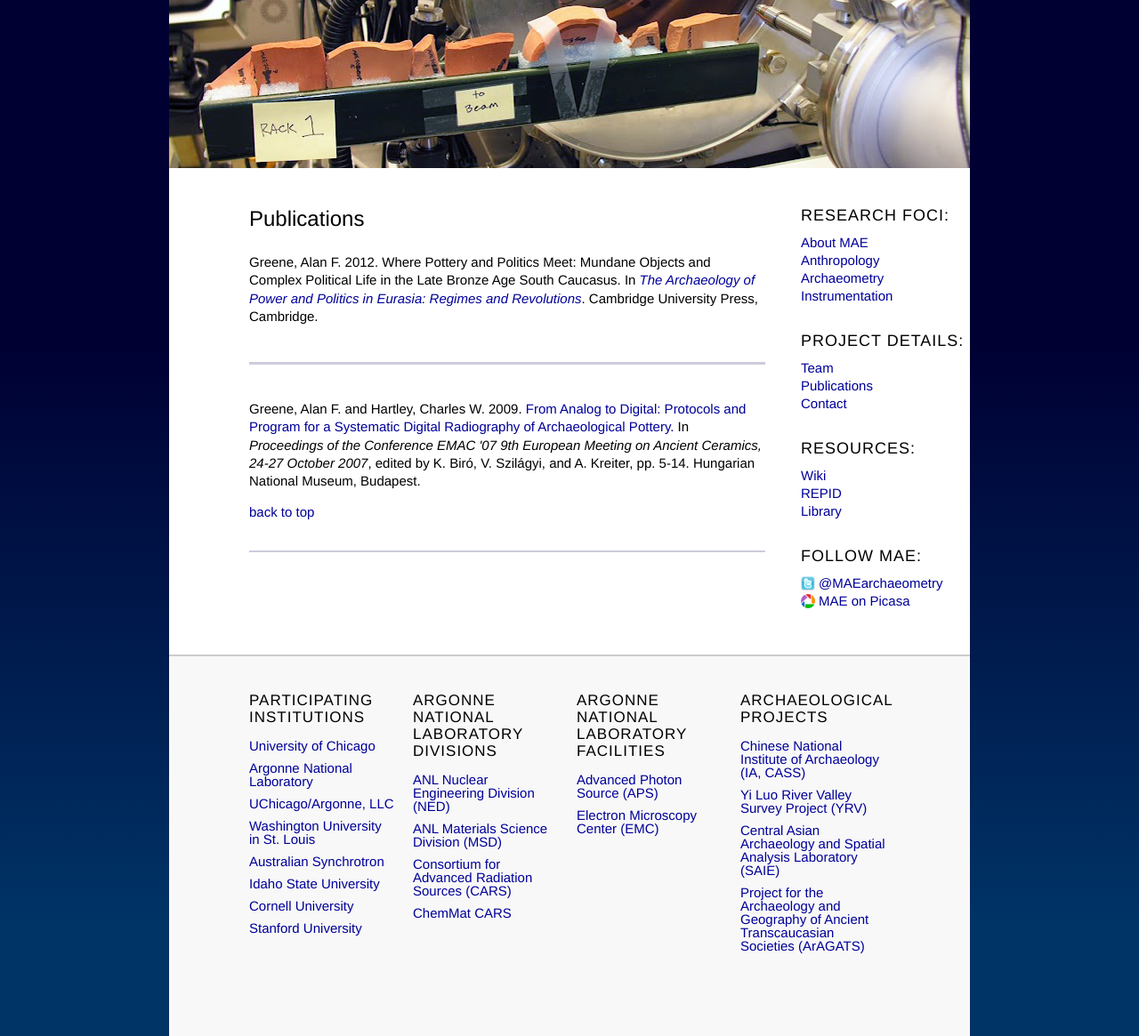
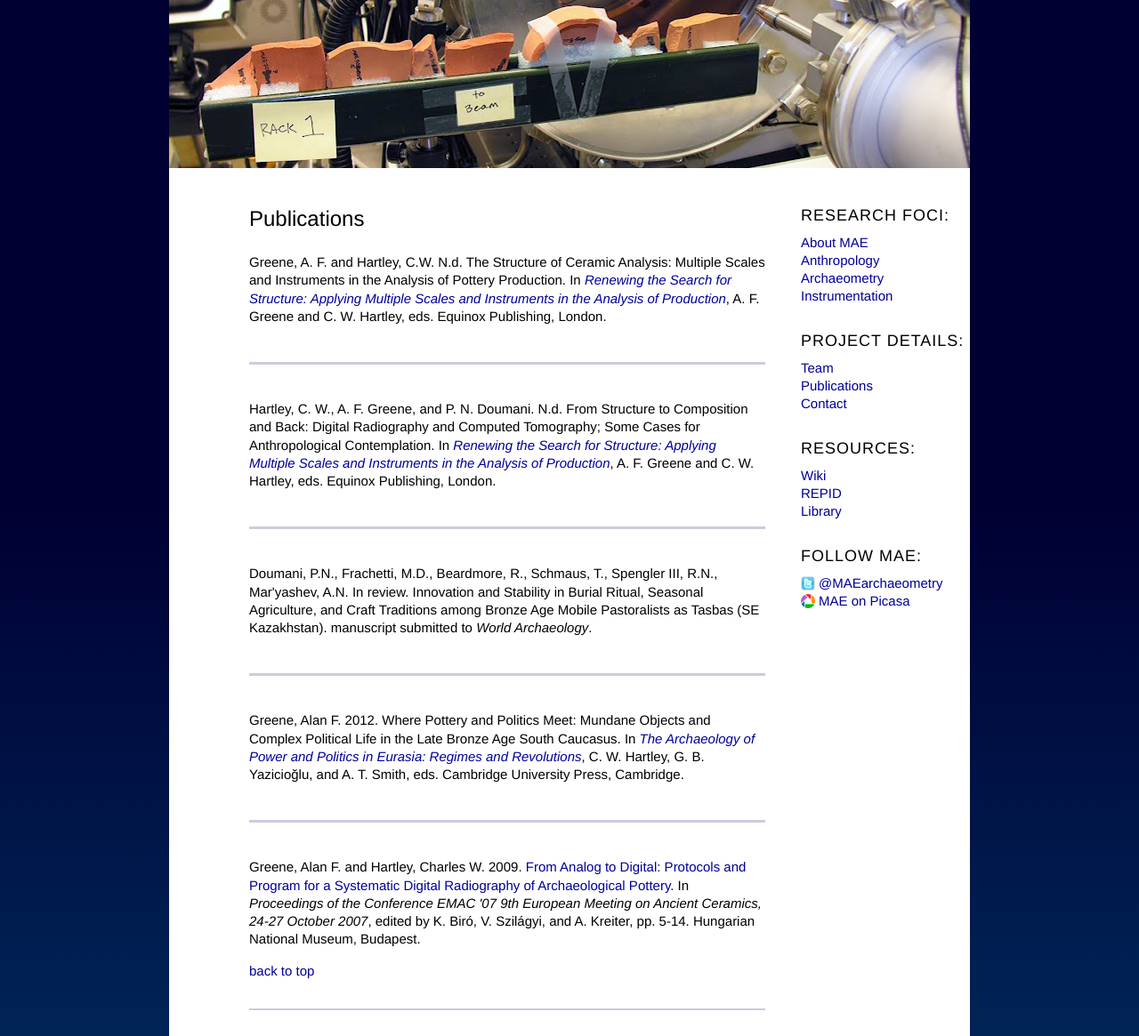
Before and after one commit to maetomorad/MAE, a PHP site: page /publications.php in a window 1280 px wide. Shown: the part 257-1422 px from the top of the page at 89% size. Run offline with PHP 8.4, Linux system fonts and the light colour scheme; some libraries are stand-ins or nearby versions.

Commit message:
Publications updates

```diff
--- a/publications.php
+++ b/publications.php
@@ -15,7 +15,19 @@
 			<div id="content_inner">
 
 				<h2>Publications</h2>
-				<p>Greene, Alan F. 2012. Where Pottery and Politics Meet: Mundane Objects and Complex Political Life in the Late Bronze Age South Caucasus. In <em><a target="_blank" href="http://www.cambridge.org/us/academic/subjects/archaeology/prehistory/archaeology-power-and-politics-eurasia-regimes-and-revolutions">The Archaeology of Power and Politics in Eurasia: Regimes and Revolutions</a></em>. Cambridge University Press, Cambridge.</p>
+				<p> Greene, A. F. and Hartley, C.W. N.d. The Structure of Ceramic Analysis: Multiple Scales and Instruments in the Analysis of Pottery Production. In <em><a target="_blank" href="https://www.equinoxpub.com/equinox/books/showbook.asp?bkid=592">Renewing the Search for Structure: Applying Multiple Scales and Instruments in the Analysis of Production</a></em>, A. F. Greene and C. W. Hartley, eds. Equinox Publishing, London.</p>
+
+        <div class="hr"></div>
+
+				<p>Hartley, C. W., A. F. Greene, and P. N. Doumani. N.d. From Structure to Composition and Back: Digital Radiography and Computed Tomography; Some Cases for Anthropological Contemplation. In <em><a target="_blank" href="https://www.equinoxpub.com/equinox/books/showbook.asp?bkid=592">Renewing the Search for Structure: Applying Multiple Scales and Instruments in the Analysis of Production</a></em>, A. F. Greene and C. W. Hartley, eds. Equinox Publishing, London.</p>
+
+        <div class="hr"></div>
+
+				<p>Doumani, P.N., Frachetti, M.D., Beardmore, R., Schmaus, T., Spengler III, R.N., Mar'yashev, A.N. In review. Innovation and Stability in Burial Ritual, Seasonal Agriculture, and Craft Traditions among Bronze Age Mobile Pastoralists as Tasbas (SE Kazakhstan). manuscript submitted to <em> World Archaeology</em>.</p>
+
+        <div class="hr"></div>
+
+				<p>Greene, Alan F. 2012. Where Pottery and Politics Meet: Mundane Objects and Complex Political Life in the Late Bronze Age South Caucasus. In <em><a target="_blank" href="http://www.cambridge.org/us/academic/subjects/archaeology/prehistory/archaeology-power-and-politics-eurasia-regimes-and-revolutions">The Archaeology of Power and Politics in Eurasia: Regimes and Revolutions</a></em>, C. W. Hartley, G. B. Yazicioğlu, and A. T. Smith, eds. Cambridge University Press, Cambridge.</p>
 
 <div class="hr"></div>
 
```
Also changed, not shown: UC_version/publications.html (+12 -0 lines).
